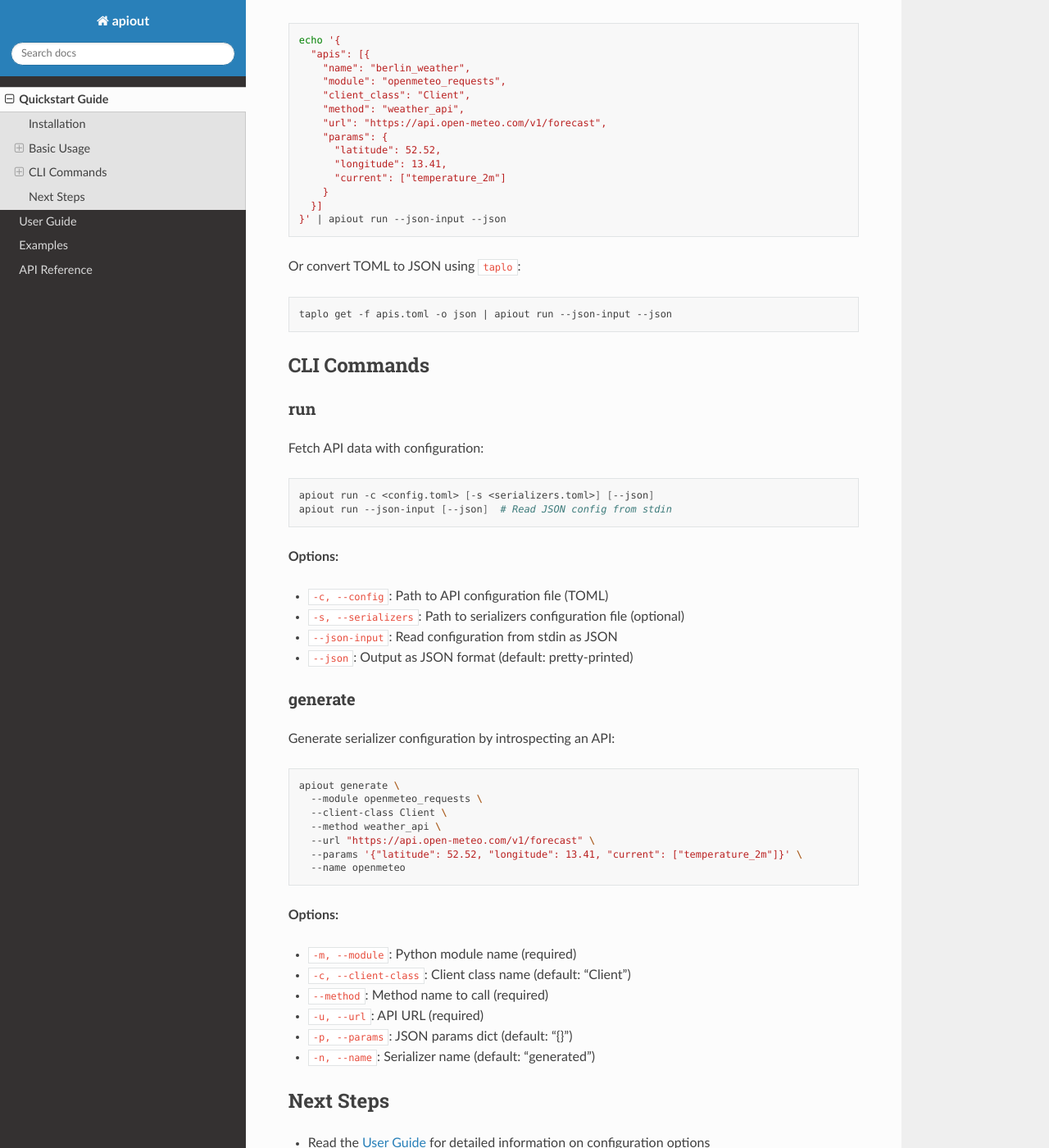
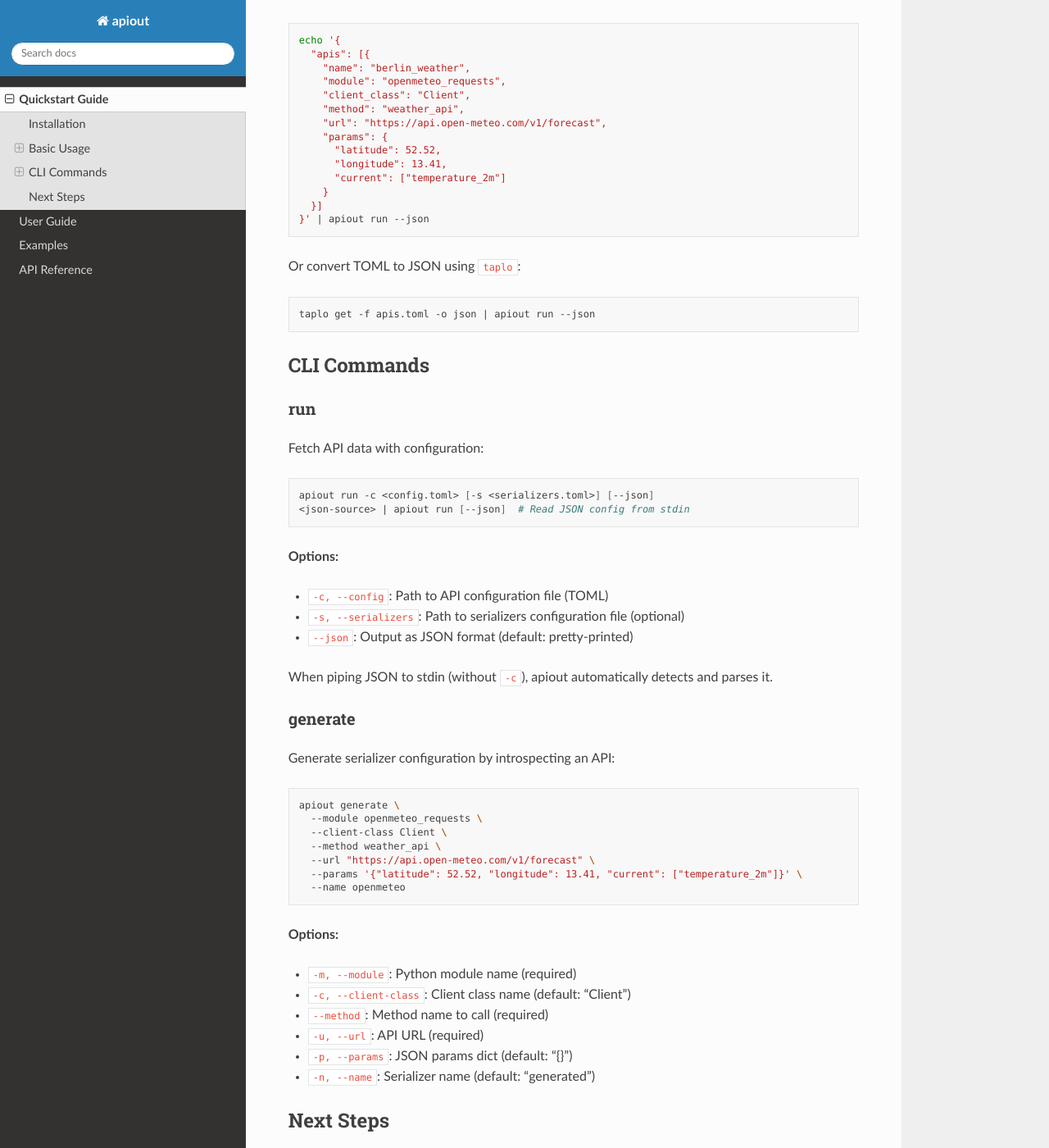
Before and after one commit to holgern/apiout, a Sphinx documentation site: the page built from docs/quickstart.rst, in a window 1280 px wide and 1400 px high, scrolled down 2349 px. Shown: the whole window at 82% size. Built offline with Sphinx 7.4.7 and the Read the Docs theme 3.1.0, drawn with Linux system fonts in a browser that asks for light colours.

Commit message:
feat: json input is now autodetected

```diff
--- a/docs/quickstart.rst
+++ b/docs/quickstart.rst
@@ -138,13 +138,13 @@ You can provide configuration as JSON via stdin instead of TOML files:
          "current": ["temperature_2m"]
        }
      }]
-   }' | apiout run --json-input --json
+   }' | apiout run --json
 
 Or convert TOML to JSON using ``taplo``:
 
 .. code-block:: bash
 
-   taplo get -f apis.toml -o json | apiout run --json-input --json
+   taplo get -f apis.toml -o json | apiout run --json
 
 CLI Commands
 ------------
@@ -157,14 +157,15 @@ Fetch API data with configuration:
 .. code-block:: bash
 
    apiout run -c <config.toml> [-s <serializers.toml>] [--json]
-   apiout run --json-input [--json]  # Read JSON config from stdin
+   <json-source> | apiout run [--json]  # Read JSON config from stdin
 
 **Options:**
 
 * ``-c, --config``: Path to API configuration file (TOML)
 * ``-s, --serializers``: Path to serializers configuration file (optional)
-* ``--json-input``: Read configuration from stdin as JSON
 * ``--json``: Output as JSON format (default: pretty-printed)
+
+When piping JSON to stdin (without ``-c``), apiout automatically detects and parses it.
 
 generate
 ~~~~~~~~
--- a/docs/user_guide.rst
+++ b/docs/user_guide.rst
@@ -304,7 +304,7 @@ Instead of using TOML configuration files, you can provide JSON configuration vi
 
 .. code-block:: bash
 
-   apiout run --json-input --json < config.json
+   apiout run --json < config.json
 
 This is useful for:
 
@@ -316,13 +316,13 @@ This is useful for:
 
 .. code-block:: bash
 
-   taplo get -f apis.toml -o json | apiout run --json-input --json
+   taplo get -f apis.toml -o json | apiout run --json
 
 **Example: Inline JSON**
 
 .. code-block:: bash
 
-   echo '{"apis": [{"name": "test", "module": "requests", "method": "get", "url": "https://api.example.com"}]}' | apiout run --json-input --json
+   echo '{"apis": [{"name": "test", "module": "requests", "method": "get", "url": "https://api.example.com"}]}' | apiout run --json
 
 The JSON structure matches the TOML format exactly:
 
```
Also changed, not shown: README.md (+7 -10 lines), examples/README.md, 1 other file.
